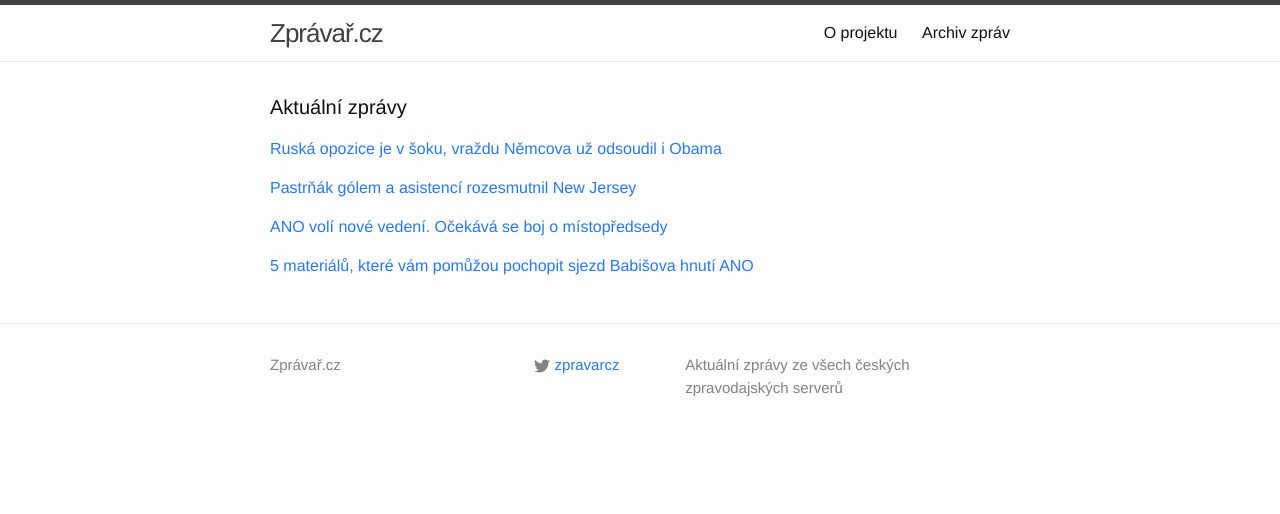
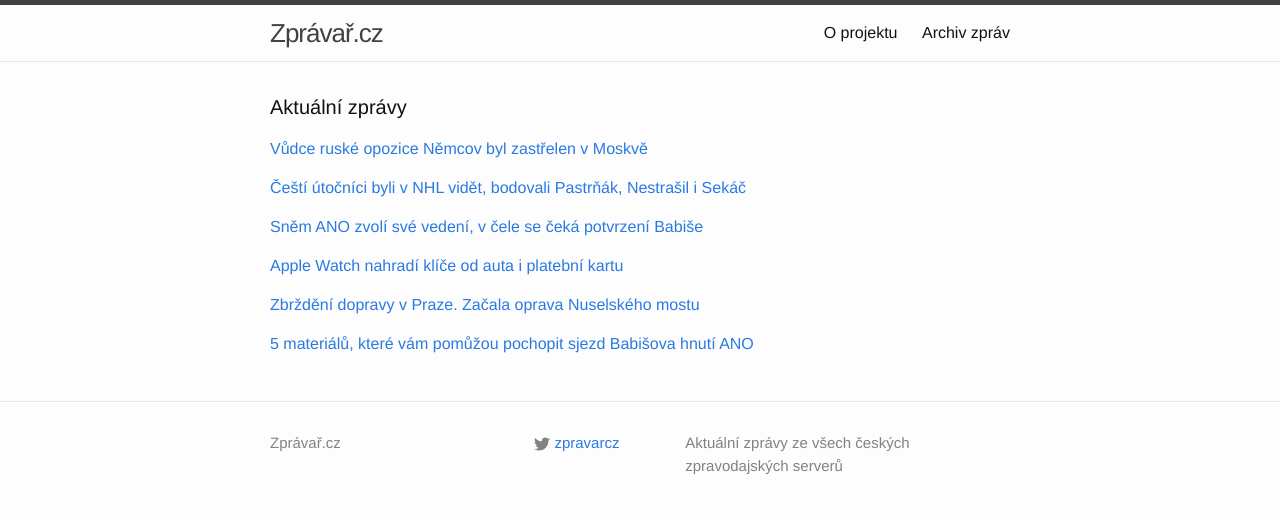
Before and after one commit to adliska/zpravar, a Jekyll site: the page built from index.html, in a window 1280 px wide. Shown: the top 514 px of the page. Built offline with Jekyll 4.4.1, drawn with Linux system fonts in a browser that asks for light colours.

Commit message:
zpravar news update

```diff
--- a/index.html
+++ b/index.html
@@ -5,9 +5,11 @@ layout: default
 <div class="home">
     <h1 class="page-heading">Aktuální zprávy</h1>
 
-<p><a href="javascript:;" onclick="toggle_visibility('zpravy0')">Ruská opozice je v šoku, vraždu Němcova už odsoudil i Obama</a></p>
+<p><a href="javascript:;" onclick="toggle_visibility('zpravy0')">Vůdce ruské opozice Němcov byl zastřelen v Moskvě</a></p>
 <div id="zpravy0" style="display:none">
 <ul>
+<li><a href=http://zpravy.e15.cz/zahranicni/udalosti/vudce-ruske-opozice-nemcov-byl-zastrelen-v-moskve-1167520>Vůdce ruské opozice Němcov byl zastřelen v Moskvě - zpravy.e15.cz</a></li>
+<li><a href=http://www.tyden.cz/rubriky/zahranici/rusko-a-okoli/v-moskve-zastrelili-putinova-kritika-nemcova-sef-kremlu-mluvi-o-najemne-vrazde_334770.html>V Moskvě zastřelili Putinova kritika Němcova. Šéf Kremlu mluví o nájemné vraždě - www.tyden.cz</a></li>
 <li><a href=http://echo24.cz/a/wGUE4>Ruská opozice je v šoku, vraždu Němcova už odsoudil i Obama - echo24.cz</a></li>
 <li><a href=http://www.rozhlas.cz/_zprava/nemcov-v-rozhovoru-pro-cro-odmitl-ze-je-patou-kolonou-zastrelili-ho-nedaleko-kremlu--1460961>Němcov v rozhovoru pro ČRo odmítl, že je pátou kolonou. Zastřelili ho nedaleko Kremlu - www.rozhlas.cz</a></li>
 <li><a href=http://www.ceskenoviny.cz/zpravy/zpravy/v-moskve-byl-zastrelen-kritik-kremlu-boris-nemcov/1186870>V Moskvě byl zastřelen kritik Kremlu Boris Němcov - www.ceskenoviny.cz</a></li>
@@ -19,24 +21,40 @@ layout: default
 <li><a href=http://www.rozhlas.cz/_zprava/v-moskve-zastrelili-velkeho-kritika-kremlu-borise-nemcova-provokace-reagoval-putin--1460950>V Moskvě zastřelili velkého kritika Kremlu Borise Němcova. Provokace, reagoval Putin - www.rozhlas.cz</a></li>
 <li><a href=http://zpravy.idnes.cz/boris-nemcov-kritik-vrazda-dd2-/zahranicni.aspx?c=A150227_234428_zahranicni_hro>V Moskvě zastřelili kritika Kremlu Němcova, Putin mluví o nájemné vraždě - zpravy.idnes.cz</a></li>
 </ul>
-</div><p><a href="javascript:;" onclick="toggle_visibility('zpravy1')">Pastrňák gólem a asistencí rozesmutnil New Jersey</a></p>
+</div><p><a href="javascript:;" onclick="toggle_visibility('zpravy1')">Čeští útočníci byli v NHL vidět, bodovali Pastrňák, Nestrašil i Sekáč</a></p>
 <div id="zpravy1" style="display:none">
 <ul>
+<li><a href=http://www.rozhlas.cz/_zprava/cesti-utocnici-byli-v-nhl-videt-bodovali-pastrnak-nestrasil-i-sekac--1460979>Čeští útočníci byli v NHL vidět, bodovali Pastrňák, Nestrašil i Sekáč - www.rozhlas.cz</a></li>
 <li><a href=http://www.sportovninoviny.cz/zpravy/pastrnak-golem-a-asistenci-rozesmutnil-new-jersey/1186891>Pastrňák gólem a asistencí rozesmutnil New Jersey - www.sportovninoviny.cz</a></li>
 <li><a href=http://sport.aktualne.cz/pastrnak-golem-a-asistenci-srazil-dably-sekac-pomohl-ducks/r~811eda5ebf1311e49f60002590604f2e/>Pastrňák gólem a asistencí srazil Ďábly, Sekáč pomohl Ducks - sport.aktualne.cz</a></li>
 <li><a href=http://hokej.idnes.cz/pastrnak-a-nestrasil-byli-u-dvou-golu-dwt-/nhl.aspx?c=A150228_070629_nhl_Mkr>Pastrňák a Nestrašil byli u dvou gólů, Sekáč poprvé bodoval za Ducks - hokej.idnes.cz</a></li>
 <li><a href=http://www.denik.cz/hokej/pastrnak-golem-a-asistenci-rozesmutnil-new-jersey-20150228.html>Pastrňák gólem a asistencí rozesmutnil New Jersey - www.denik.cz</a></li>
 </ul>
-</div><p><a href="javascript:;" onclick="toggle_visibility('zpravy2')">ANO volí nové vedení. Očekává se boj o místopředsedy </a></p>
+</div><p><a href="javascript:;" onclick="toggle_visibility('zpravy2')">Sněm ANO zvolí své vedení, v čele se čeká potvrzení Babiše</a></p>
 <div id="zpravy2" style="display:none">
 <ul>
+<li><a href=http://www.denik.cz/z_domova/snem-ano-zvoli-sve-vedeni-v-cele-se-ceka-potvrzeni-babise-20150228.html>Sněm ANO zvolí své vedení, v čele se čeká potvrzení Babiše - www.denik.cz</a></li>
 <li><a href=http://www.lidovky.cz/ano-voli-nove-vedeni-ocekava-se-boj-o-mistopredsedy-f8v-/zpravy-domov.aspx?c=A150228_072948_ln_domov_rof>ANO volí nové vedení. Očekává se boj o místopředsedy  - www.lidovky.cz</a></li>
 <li><a href=http://www.ceskenoviny.cz/zpravy/zpravy/snem-ano-zvoli-sve-vedeni-v-cele-se-ceka-potvrzeni-babise/1186877>Sněm ANO zvolí své vedení, v čele se čeká potvrzení Babiše - www.ceskenoviny.cz</a></li>
 <li><a href=http://www.lidovky.cz/ano-voli-nove-vedeni-pozice-babise-je-neotresitelna-fx8-/zpravy-domov.aspx?c=A150228_072948_ln_domov_rof>ANO volí nové vedení. Pozice Babiše je neotřesitelná  - www.lidovky.cz</a></li>
 <li><a href=http://www.novinky.cz/domaci/362928-hnuti-ano-zvoli-predsedu-babis-nema-protikandidata.html>Hnutí ANO zvolí předsedu, Babiš nemá protikandidáta - www.novinky.cz</a></li>
 </ul>
-</div><p><a href="javascript:;" onclick="toggle_visibility('zpravy3')">5 materiálů, které vám pomůžou pochopit sjezd Babišova hnutí ANO</a></p>
+</div><p><a href="javascript:;" onclick="toggle_visibility('zpravy3')">Apple Watch nahradí klíče od auta i platební kartu</a></p>
 <div id="zpravy3" style="display:none">
+<ul>
+<li><a href=http://e-svet.e15.cz/technika/apple-watch-nahradi-klice-od-auta-i-platebni-kartu-1167523>Apple Watch nahradí klíče od auta i platební kartu - e-svet.e15.cz</a></li>
+<li><a href=http://mobil.idnes.cz/apple-watch-nahradi-klicky-od-auta-dl9-/mob_tech.aspx?c=A150228_082102_mob_tech_hro>Naše hodinky nahradí klíče od auta, vydrží celý den, chlubí se šéf Applu - mobil.idnes.cz</a></li>
+<li><a href=http://byznys.ihned.cz/c1-63607570-hodinky-misto-klicu-apple-watch-odemknou-auto-a-nahradi-bankovni-kartu>Hodinky místo klíčů. Apple Watch odemknou auto a nahradí bankovní kartu - byznys.ihned.cz</a></li>
+</ul>
+</div><p><a href="javascript:;" onclick="toggle_visibility('zpravy4')">Zbrždění dopravy v Praze. Začala oprava Nuselského mostu</a></p>
+<div id="zpravy4" style="display:none">
+<ul>
+<li><a href=http://www.tyden.cz/rubriky/domaci/doprava/zbrzdeni-dopravy-v-praze-zacala-oprava-nuselskeho-mostu_334771.html>Zbrždění dopravy v Praze. Začala oprava Nuselského mostu - www.tyden.cz</a></li>
+<li><a href=http://www.financninoviny.cz/zpravodajstvi/zpravy/zacinaji-uzavirky-v-souvislosti-s-opravami-nuselskeho-mostu/1186886>Začínají uzavírky v souvislosti s opravami Nuselského mostu - www.financninoviny.cz</a></li>
+<li><a href=http://www.novinky.cz/domaci/362926-opravy-silnic-v-praze-zbrzdi-ridice-nuselsky-most-bude-v-rekonstrukci-zbytek-roku.html>Opravy silnic v Praze zbrzdí řidiče, Nuselský most bude v rekonstrukci zbytek roku - www.novinky.cz</a></li>
+</ul>
+</div><p><a href="javascript:;" onclick="toggle_visibility('zpravy5')">5 materiálů, které vám pomůžou pochopit sjezd Babišova hnutí ANO</a></p>
+<div id="zpravy5" style="display:none">
 <ul>
 <li><a href=http://domaci.ihned.cz/c1-63605160-5-materialu-ktere-vam-pomuzou-pochopit-sjezd-babisova-hnuti-ano>5 materiálů, které vám pomůžou pochopit sjezd Babišova hnutí ANO - domaci.ihned.cz</a></li>
 <li><a href=http://zpravy.aktualne.cz/domaci/snem-ano/r~612c5888bf1411e49e4b0025900fea04/>Sněm ANO: Už přiznali, že jsou politici. Budou i strana? - zpravy.aktualne.cz</a></li>
```
